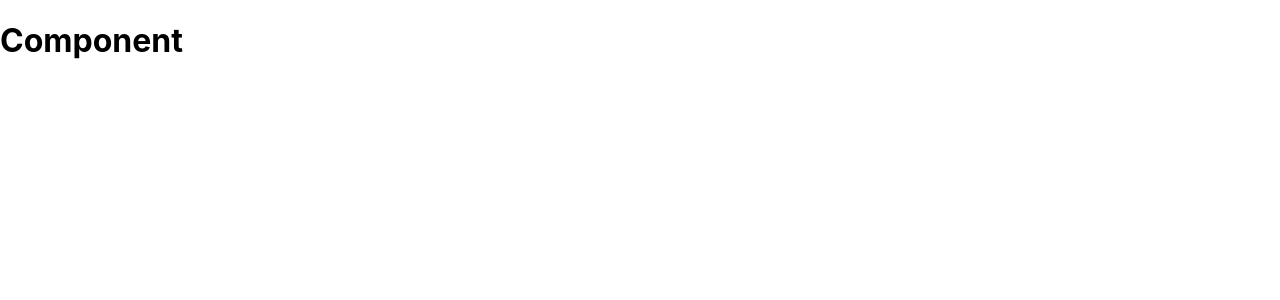
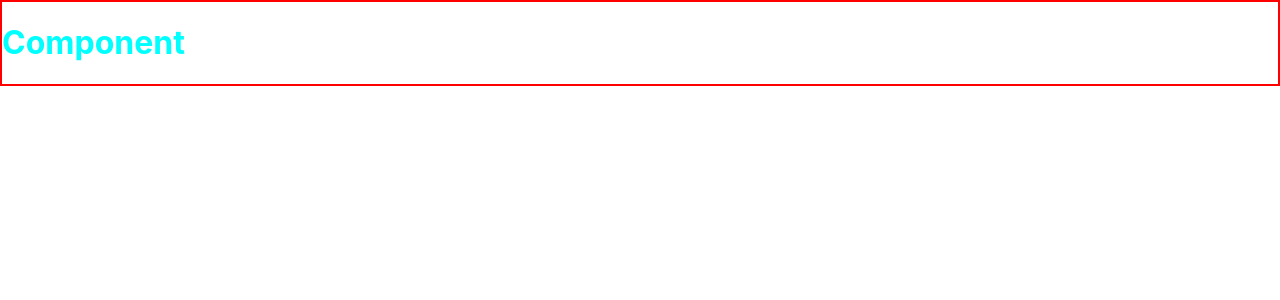
Before and after one commit to Gimbalgal/my-startup, a React (Create React App) app: page / in a window 1280 px wide. Shown: the top 300 px of the page. Built offline with nearby package versions, Linux system fonts and the light colour scheme.

Commit message:
add style

```diff
--- a/src/App.css
+++ b/src/App.css
@@ -0,0 +1,4 @@
+.App-header {
+  color: aqua;
+  border: 2px solid red;
+}
```
